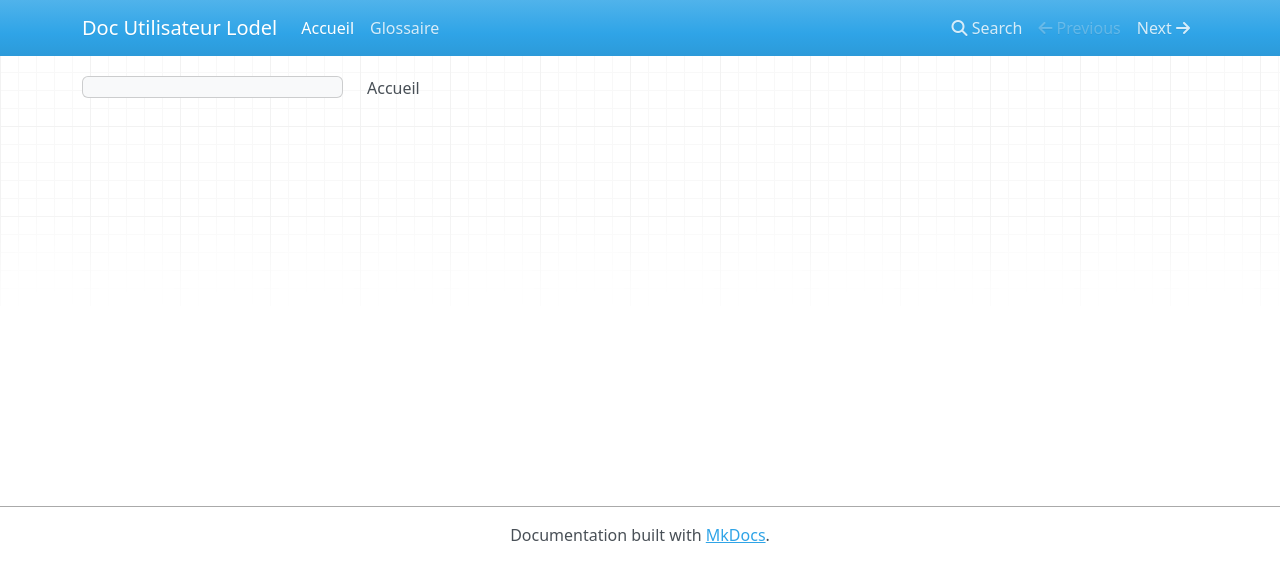
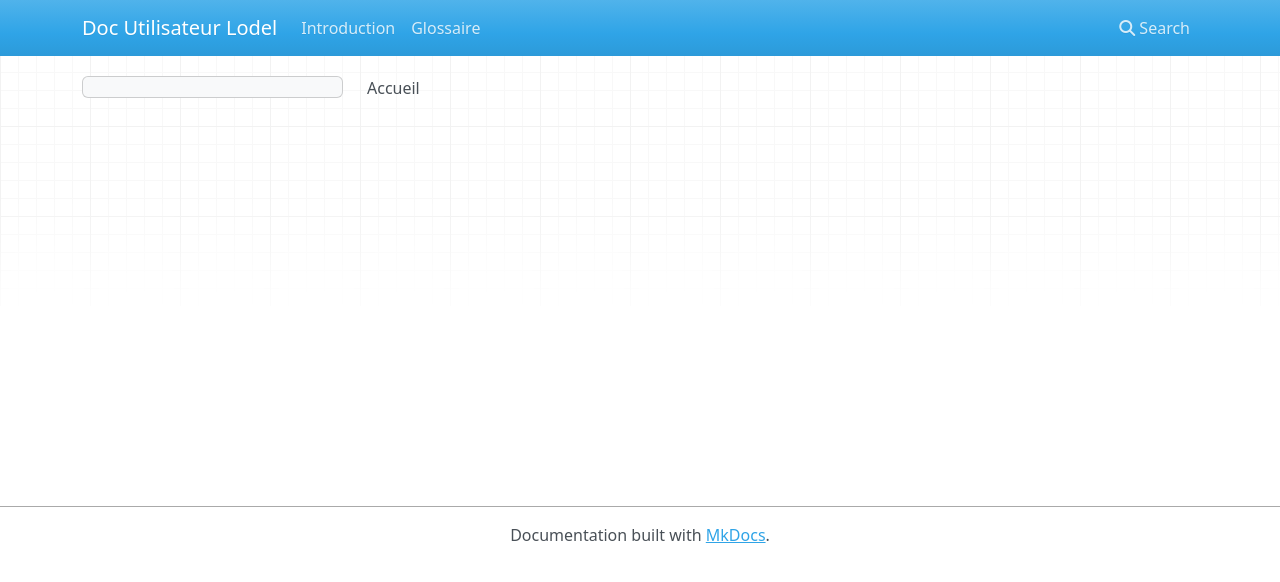
Before and after one commit to ValentinGeorgesDubost/Doc-Lodel-Utilisateur, an MkDocs documentation site: the page built from docs/index.md, in a window 1280 px wide. Shown: the top 582 px of the page. Built offline with MkDocs 1.6.1, drawn with Linux system fonts in a browser that asks for light colours; nearby versions of some CDN libraries; old or Windows-style settings are respelled for this version of MkDocs.

Commit message:
Update mkdocs.yml

```diff
--- a/mkdocs.yml
+++ b/mkdocs.yml
@@ -1,5 +1,5 @@
 site_name: Doc Utilisateur Lodel
 
 pages:
-- Accueil: 'index.md'
-- 'Glossaire.md'
+- Introduction: 'introduction.md'
+- Glossaire: 'Glossaire.md'
```
